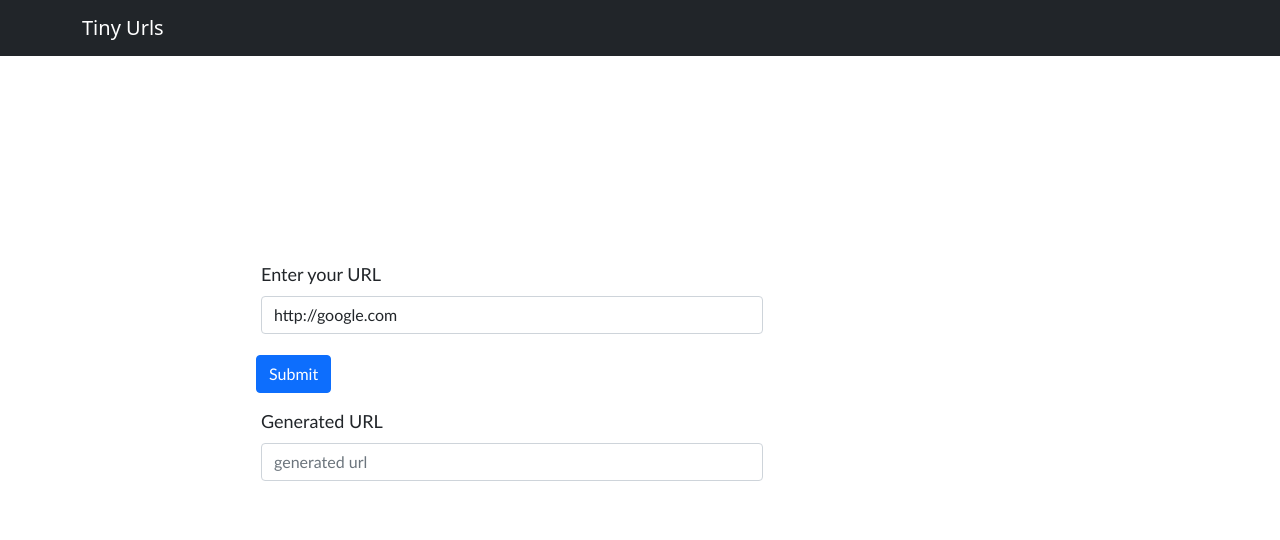
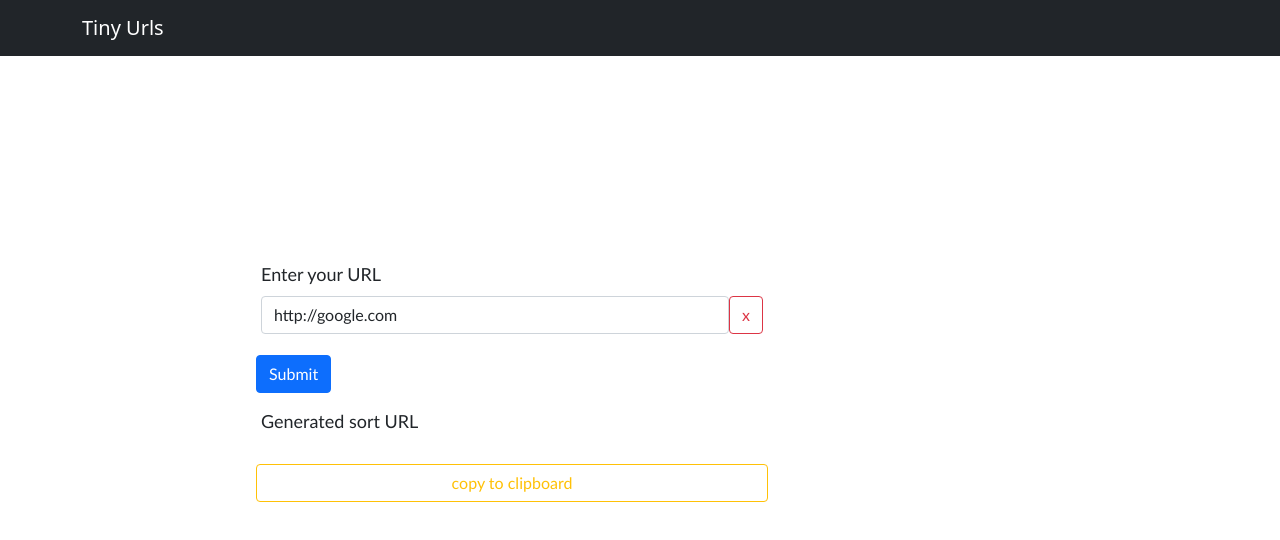
Before and after one commit to rakeshsonti/tiny-urls, a React (Create React App) app: page / in a window 1280 px wide. Shown: the top 540 px of the page. Built offline with nearby package versions, Linux system fonts and the light colour scheme.

Commit message:
dashboard style and configuration to backend

```diff
--- a/src/App.css
+++ b/src/App.css
@@ -22,3 +22,7 @@ flex-direction: row;
   margin-top: 10px;
   padding: 5px;
 }
+.clear{
+  display: flex;
+  flex-direction: row;
+}
--- a/src/components/Home.js
+++ b/src/components/Home.js
@@ -1,11 +1,42 @@
 import '../App.css';
-import { Navbar,Container,Button,Form } from 'react-bootstrap';
+import { Navbar,Container,Button,Form ,Alert} from 'react-bootstrap';
 import React, { useState } from 'react';
 function Home(){
 const [url, setUrl] = useState("http://google.com");
 const [genurl, setGenurl] = useState("");
+const [isAlert,setIsAlert]=useState(false);
 const getUrl=(url)=>{
-    setGenurl(url);
+
+    fetch("https://tnny.herokuapp.com/getUrl",{
+      method: "POST",
+      body: JSON.stringify({
+         url
+      }),
+      headers: {
+         "Content-Type": "application/json",
+      }
+    }).then(
+      (r) => {
+         console.log(r);
+         if (r.ok) {
+          setGenurl("");
+          alert("success!!!!")
+          return r.json();
+         } else {
+          alert("Error");
+         }
+      }
+   ).then((r)=>{
+    console.log(r.url);
+    setGenurl(r.url);
+   });
+}
+const copyToClipboard=function(){
+  navigator.clipboard.writeText(genurl);
+  setIsAlert(true);
+  setTimeout(()=>{
+    setIsAlert(false);
+  },1000)
 }
     return (
         <div>
@@ -22,9 +53,15 @@ const getUrl=(url)=>{
 
   <Form.Group className="mb-3 field1" controlId="formBasicurl">
     <Form.Label>Enter your URL</Form.Label>
+    <div className="clear">
     <Form.Control type="text" value={url} placeholder="url" onChange={(e)=>{
         setUrl(e.target.value);
     }} />
+    <Button variant="outline-danger" onClick={()=>{
+      setUrl("");
+      setGenurl("");
+    }}>x</Button>
+    </div>
   </Form.Group>
   <Button variant="primary" type="button" onClick={()=>{
       getUrl(url);
@@ -32,12 +69,20 @@ const getUrl=(url)=>{
     Submit
   </Button>
   <Form.Group className="mb-3 field2" controlId="genurl">
-    <Form.Label>Generated URL</Form.Label>
-    <Form.Control type="text" value={genurl} placeholder="generated url" />
+    <Form.Label>Generated sort URL {" "}</Form.Label>
+    {(genurl!=="" && genurl!==null && genurl!==undefined)?<Button type="button" variant="outline-primary" href={genurl} target="_blank"  >{genurl}</Button>:null}
 
   </Form.Group>
 
 </Form>
+{!isAlert?<Button  variant="outline-warning" type="button" onClick={()=>{
+      copyToClipboard();
+  }}>
+    copy to clipboard
+  </Button>:null}
+  {isAlert?<Alert key={123} variant="info">
+    Link successfully copied to clipboard!!!
+  </Alert>:null}
             </div>
         </div>
     )
```
